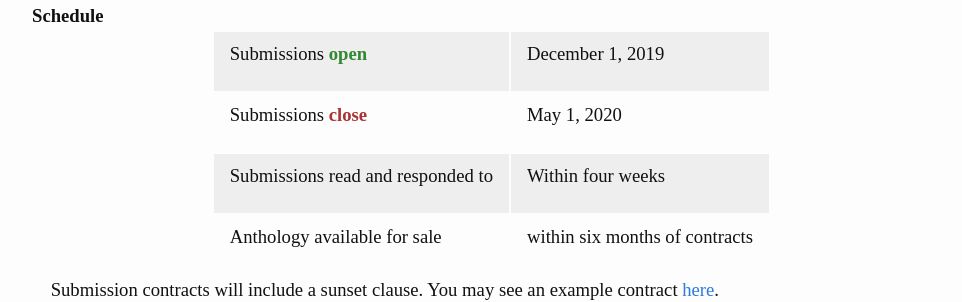
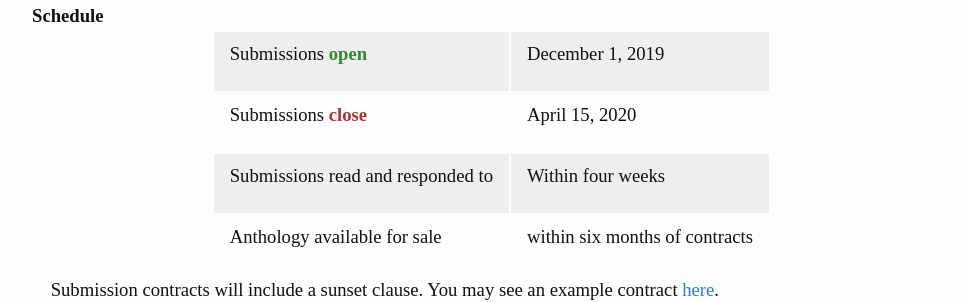
Before and after one commit to hybridink/hybrid.ink, a Jekyll site: the page built from submit/anthologies/genderful/index.md, in a window 1280 px wide and 900 px high, scrolled down 2165 px. Shown: the part 156-458 px from the top of the window, without its empty margins (158-1120 px from the left). Built offline with Jekyll 4.4.1, drawn with Linux system fonts in a browser that asks for light colours; some web fonts are replaced; comment, search, counter and statistics services are not loaded.

```diff
--- a/_data/anthologies.yml
+++ b/_data/anthologies.yml
@@ -110,7 +110,7 @@
         prior: true
     schedule:
         open: December 1, 2019
-        close: May 1, 2020
+        close: April 15, 2020
         read: Within four weeks
         available: within six months of contracts
 #####
--- a/submit/anthologies/index.md
+++ b/submit/anthologies/index.md
@@ -9,7 +9,7 @@
 * [*Acethetic*](acethetic) --- <strong class="open"><em>Open</em></strong> --- *Submissions open December 1, 2019 and close on March 1, 2020*
 
   *Acethetic* is an anthology focused on short stories that explore the lives of our asexual friends and family. The stories should focus on characters anywhere on the specturm of asexuality.
-* [*Genderful*](genderful) --- <strong class="open"><em>Open</em></strong> --- *Submissions open December 1, 2019 and close on May 1, 2020*
+* [*Genderful*](genderful) --- <strong class="open"><em>Open</em></strong> --- *Submissions open December 1, 2019 and close on April 15, 2020*
 
   *Genderful* is a furry fiction anthology in two parts which aims to explore how furry and gender interact.
 * *Future//Tense* --- A series of anthologies focused on identity in the future.
```
